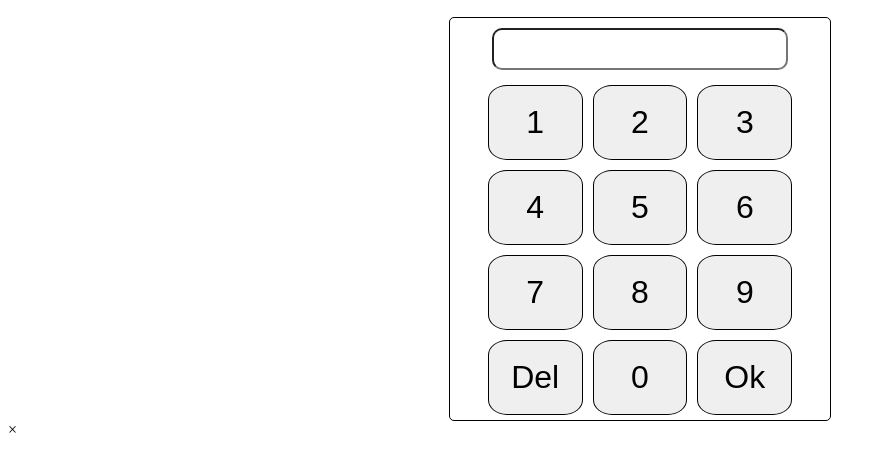
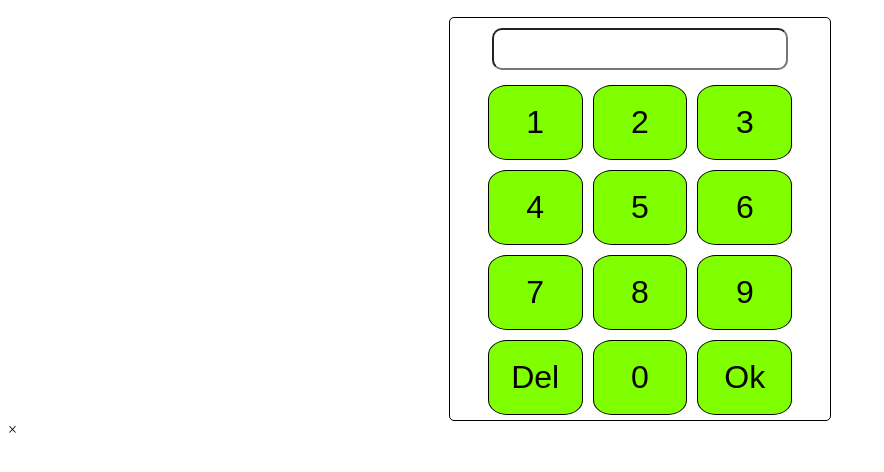
Before and after one commit to twherd/codenamerehab, a plain HTML site: page index.html in a window 1280 px wide. Shown: the part 50-522 px from the top of the page, without its empty margins (0-884 px from the left). Drawn offline with Linux system fonts and the light colour scheme.

Commit message:
Update index.html

```diff
--- a/index.html
+++ b/index.html
@@ -48,7 +48,7 @@
     justify-content: center;
     align-items: center;
     cursor: pointer;
-    background-color: 39FF14;
+    background-color: chartreuse;
 }
 
 .pinpad-btn:hover {
```
